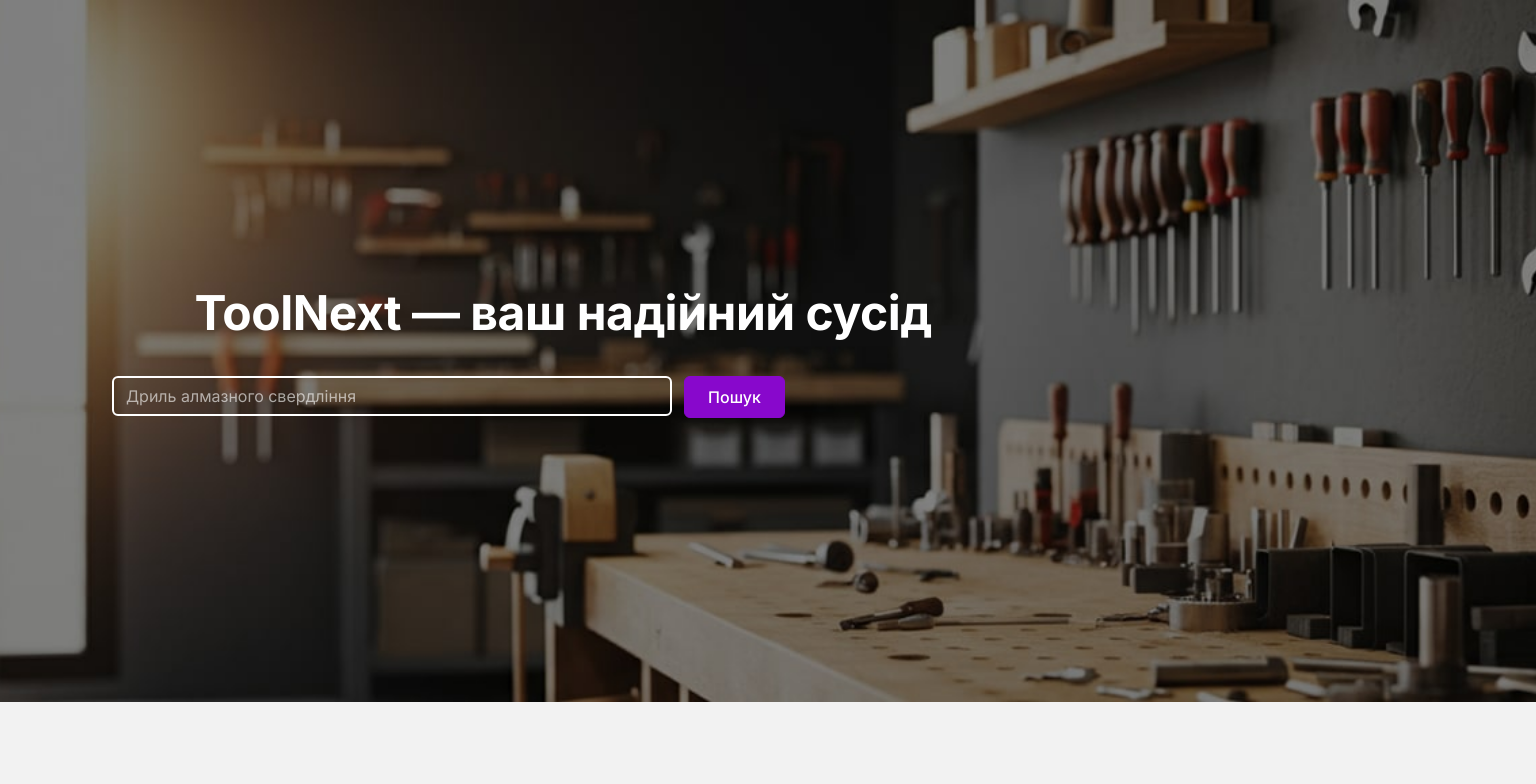
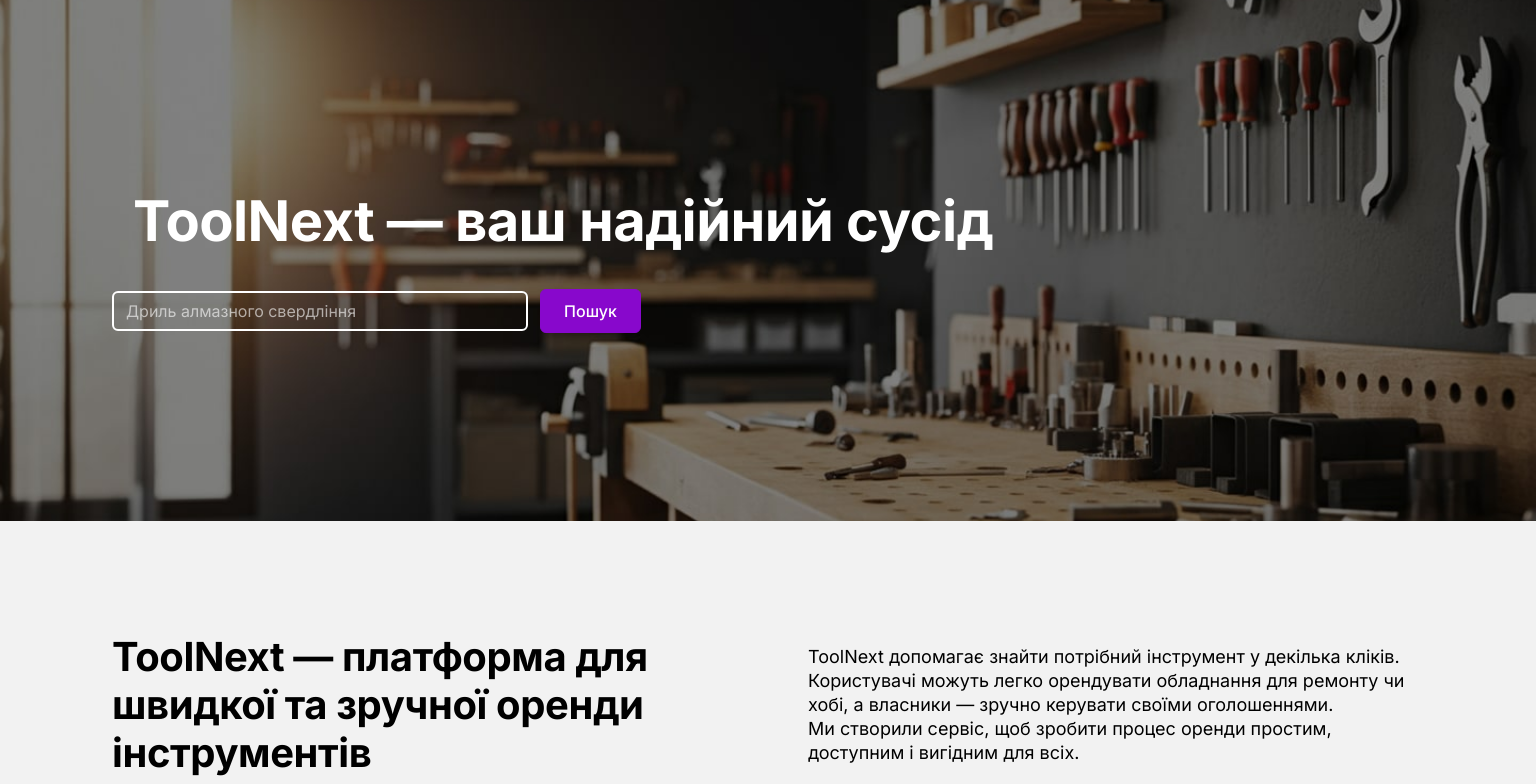
Before and after one commit to Mykhailenko-Oleksandr/tool-next, a Next.js app: page / in a window 1536 px wide. Shown: the top 784 px of the page. Built offline with nearby package versions, Linux system fonts and the light colour scheme.

Commit message:
fix styles

```diff
--- a/components/Hero/Hero.module.css
+++ b/components/Hero/Hero.module.css
@@ -1,6 +1,6 @@
 .hero {
   background: url("/images/hero-mob.jpg") center/cover no-repeat;
-  padding: 158px 0;
+  padding: 55px 0;
   margin: 0 auto;
   width: 100%;
 }
@@ -16,7 +16,6 @@
 @media only screen and (min-width: 768px) {
   .hero {
     background: url("/images/hero-tab.jpg") center/cover no-repeat;
-    padding: 36px 0;
   }
 
   @media screen and (min-resolution: 2dppx),
@@ -31,7 +30,7 @@
 @media only screen and (min-width: 1440px) {
   .hero {
     background: url("/images/hero-desk.jpg") center/cover no-repeat;
-    padding: 92px 0;
+    padding: 188px 0;
   }
 
   @media screen and (min-resolution: 2dppx),
@@ -44,7 +43,6 @@
 }
 
 .hero-container {
-  padding: 42px 20px;
   display: flex;
   flex-direction: column;
   gap: 32px;
@@ -54,49 +52,34 @@
 
 @media only screen and (min-width: 768px) {
   .hero-container {
-    padding: 103px 32px;
     gap: 32px;
   }
 }
 
 @media only screen and (min-width: 1440px) {
   .hero-container {
-    padding: 192px 64px;
-    max-width: 1440px;
     gap: 34px;
   }
 }
 
 .hero-title {
-  font-weight: 700;
-  font-size: 40px;
+  font-size: 56px;
   line-height: 1.2;
   letter-spacing: -0.01em;
   color: var(--color-white);
-  width: 335px;
+  width: 100%;
   text-align: left;
 }
 
 @media only screen and (min-width: 768px) {
   .hero-title {
-    font-weight: 700;
-    font-size: 32px;
-    line-height: 1.2;
-    letter-spacing: -0.01em;
-    color: var(--color-white);
     width: 704px;
-    text-align: left;
   }
 }
 
 @media only screen and (min-width: 1440px) {
   .hero-title {
-    font-weight: 700;
-    font-size: 48px;
-    line-height: 1.2;
-    letter-spacing: -0.01em;
     text-align: center;
-    color: var(--color-white);
     width: 902px;
   }
 }
--- a/components/SearchBar/SearchBar.module.css
+++ b/components/SearchBar/SearchBar.module.css
@@ -8,6 +8,7 @@
 
 @media only screen and (min-width: 768px) {
   .search-form {
+    align-items: center;
     flex-direction: row;
   }
 }
@@ -21,18 +22,13 @@
 .search-input {
   border: 2px solid var(--color-white);
   border-radius: 6px;
-  padding: 8px 12px;
-  width: 335px;
-  height: 40px;
+  padding: 6px 12px;
+  width: 100%;
   background: var(--opacity-transparent);
   outline: none;
   transition: all 250ms cubic-bezier(0.4, 0, 0.2, 1);
-  font-weight: 400;
-  font-size: 16px;
   line-height: 1.5;
   color: var(--color-white);
-  font-family: var(--font-Inter), sans-serif;
-  box-sizing: border-box;
 }
 
 .search-input::placeholder {
@@ -74,7 +70,7 @@
 
 @media only screen and (min-width: 1440px) {
   .search-input {
-    width: 560px;
+    width: 416px;
   }
 }
 
@@ -85,16 +81,14 @@
   border: 1px solid var(--color-electric-violet);
   border-radius: 6px;
   padding: 10px 24px;
-  width: 335px;
-  height: 42px;
+  width: 100%;
+  height: 44px;
   background: var(--color-electric-violet);
   font-weight: 500;
   font-size: 16px;
   line-height: 1.5;
   color: var(--color-white);
-  transition: all 150ms ease-in-out;
-  cursor: pointer;
-  box-sizing: border-box;
+  transition: all 250ms cubic-bezier(0.4, 0, 0.2, 1);
 }
 
 .search-button:hover,
@@ -108,19 +102,11 @@
 
 .search-button:active {
   border: 2px solid var(--color-electric-violet);
-  border-radius: 6px;
-  padding: 10px 24px;
-  width: 99px;
-  height: 40px;
   background: var(--color-electric-violet-lighter);
 }
 
 .search-button:disabled {
   border: 1px solid var(--color-electric-violet);
-  border-radius: 6px;
-  padding: 10px 24px;
-  width: 99px;
-  height: 42px;
   background: var(--color-electric-violet);
   opacity: 0.4;
   cursor: not-allowed;
@@ -130,26 +116,4 @@
   .search-button {
     width: 101px;
   }
-
-  .search-button:active {
-    width: 99px;
-  }
-
-  .search-button:disabled {
-    width: 99px;
-  }
 }
-
-@media only screen and (min-width: 1440px) {
-  .search-button {
-    width: 101px;
-  }
-
-  .search-button:active {
-    width: 99px;
-  }
-
-  .search-button:disabled {
-    width: 99px;
-  }
-}
--- a/components/SearchBar/SearchBar.tsx
+++ b/components/SearchBar/SearchBar.tsx
@@ -1,6 +1,13 @@
 "use client";
 
-import { Formik, Form, Field, FormikHelpers, useFormikContext, FieldInputProps } from "formik";
+import {
+  Formik,
+  Form,
+  Field,
+  FormikHelpers,
+  useFormikContext,
+  FieldInputProps,
+} from "formik";
 import * as Yup from "yup";
 import toast from "react-hot-toast";
 import { useRef, useEffect, useState } from "react";
@@ -18,7 +25,8 @@
 });
 
 function SearchForm() {
-  const { errors, submitCount, isSubmitting } = useFormikContext<SearchFormValues>();
+  const { errors, submitCount, isSubmitting } =
+    useFormikContext<SearchFormValues>();
   const inputRef = useRef<HTMLInputElement>(null);
   const [hasChangedAfterSubmit, setHasChangedAfterSubmit] = useState(false);
 
@@ -31,8 +39,7 @@
 
   // Показываем ошибку только если была попытка отправки
   // и пользователь не изменил значение после отправки
-  const showError =
-    errors.search && submitCount > 0 && !hasChangedAfterSubmit;
+  const showError = errors.search && submitCount > 0 && !hasChangedAfterSubmit;
 
   // Устанавливаем фокус на инпут только при ошибке валидации
   useEffect(() => {
@@ -57,9 +64,7 @@
               ref={inputRef}
               type="text"
               placeholder="Дриль алмазного свердління"
-              className={`${css["search-input"]} ${
-                showError ? css.error : ""
-              }`}
+              className={`${css["search-input"]} ${showError ? css.error : ""}`}
               onChange={(e: React.ChangeEvent<HTMLInputElement>) => {
                 // Вызываем стандартный обработчик Formik
                 field.onChange(e);
@@ -71,9 +76,9 @@
             />
           )}
         </Field>
-        {showError && (
+        {/* {showError && (
           <div className={css["search-error"]}>{errors.search}</div>
-        )}
+        )} */}
       </div>
       <button
         type="submit"
```
